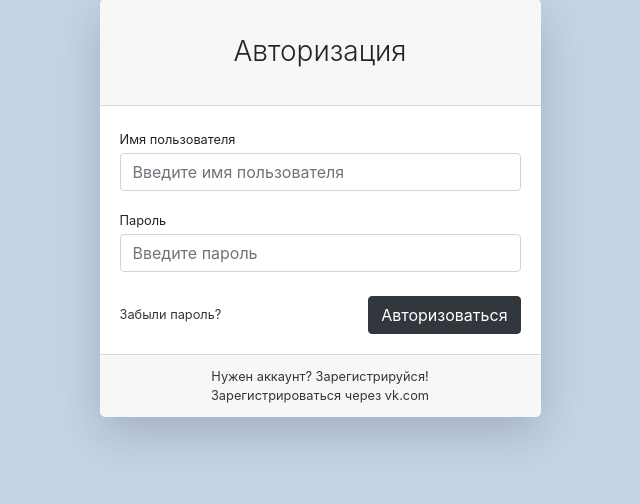
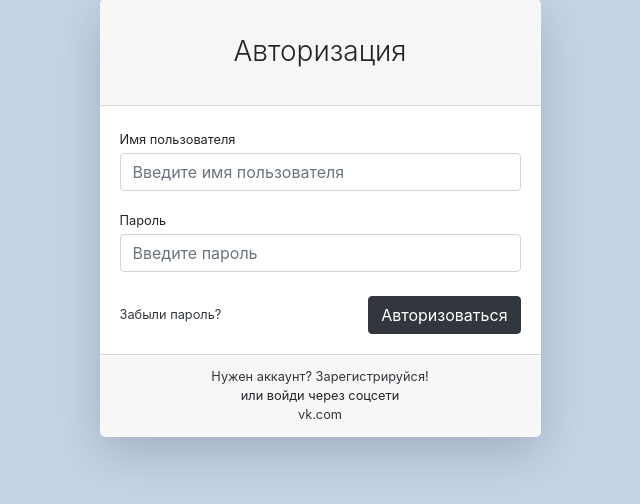
Before and after one commit to rateterin/geekshop, a Django app: page /auth/login/?next=/adm/users/ in a window 1280 px wide. Shown: the part 49-553 px from the top of the page, without its empty margins (320-960 px from the left). Run offline with Django 3.2, Linux system fonts and the light colour scheme; some libraries are stand-ins or nearby versions.

Commit message:
Не относится к какому-либо ДЗ, мелкие фиксы, удалил статику git rm -r --cached static/

```diff
--- a/authapp/pipeline.py
+++ b/authapp/pipeline.py
@@ -30,7 +30,6 @@ def save_shopuser_profile(backend, user, response, *args, **kwargs):
     if data['bdate']:
         bdate = datetime.strptime(data['bdate'], '%d.%m.%Y').date()
         age = timezone.now().date().year - bdate.year
-        print(age)
         if age < 18:
             user.delete()
             raise AuthForbidden('social_core.backends.vk.VKOAuth2')
--- a/authapp/templates/authapp/base.html
+++ b/authapp/templates/authapp/base.html
@@ -69,8 +69,9 @@
                             </div>
                             <div class="card-footer text-center">
                                 <div class="small"><a href="{% url form_link %}">{{ form_link_text }}</a></div>
+                                <div class="small">или войди через соцсети</div>
                                 <div class="small">
-                                    <a href="{% url 'social:begin' 'vk-oauth2' %}?next=/">Зарегистрироваться через vk.com</a>
+                                    <a href="{% url 'social:begin' 'vk-oauth2' %}?next=/">vk.com</a>
                                 </div>
                             </div>
                         </div>
--- a/geekshop/settings.py
+++ b/geekshop/settings.py
@@ -29,7 +29,8 @@ BASE_DIR = Path(__file__).resolve().parent.parent
 SECRET_KEY = env.str('SECRET_KEY', '')
 
 # SECURITY WARNING: don't run with debug turned on in production!
-DEBUG = False
+DEBUG = True
+
 
 ALLOWED_HOSTS = ['127.0.0.1', 'localhost']
 
```
